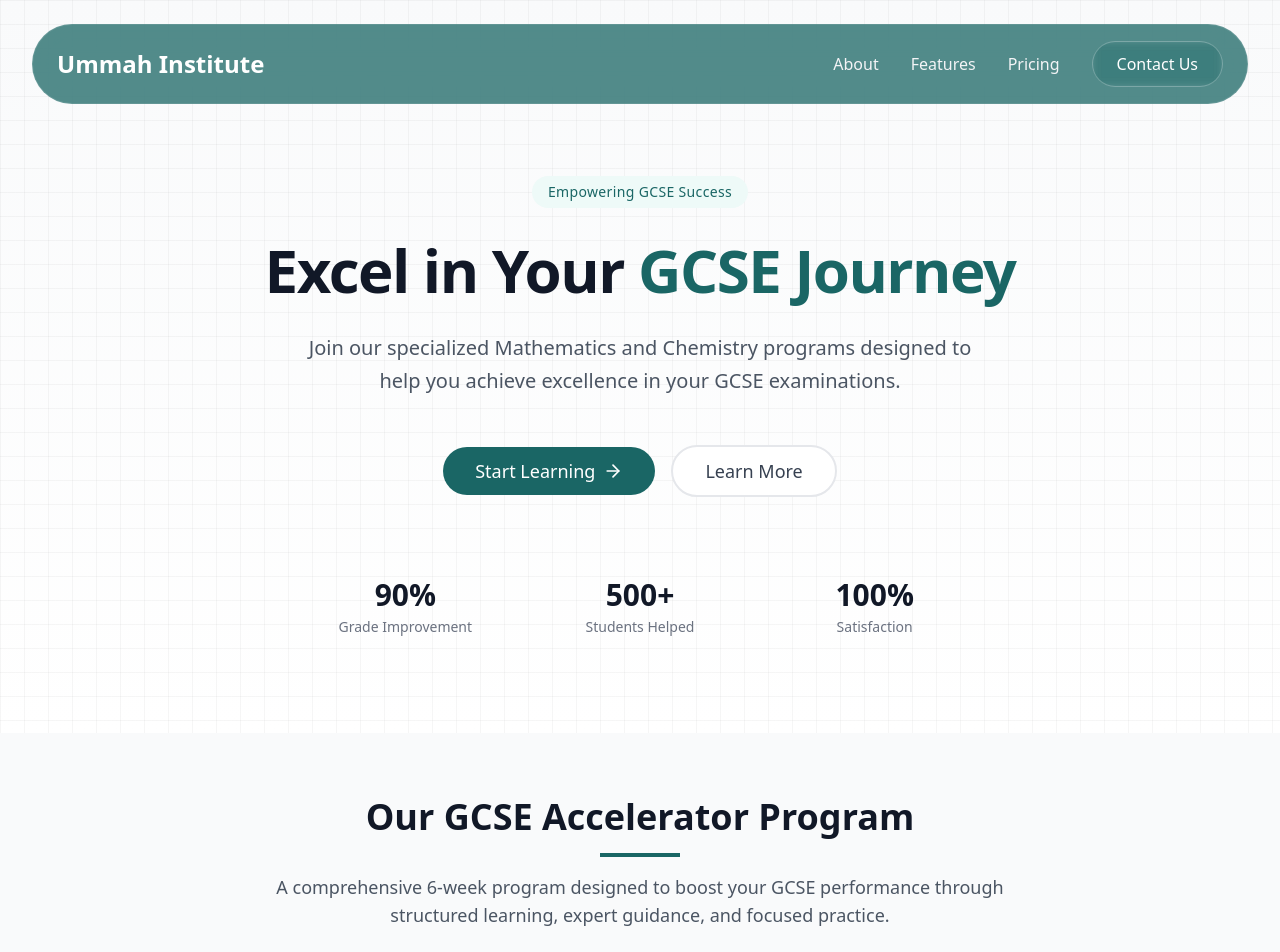
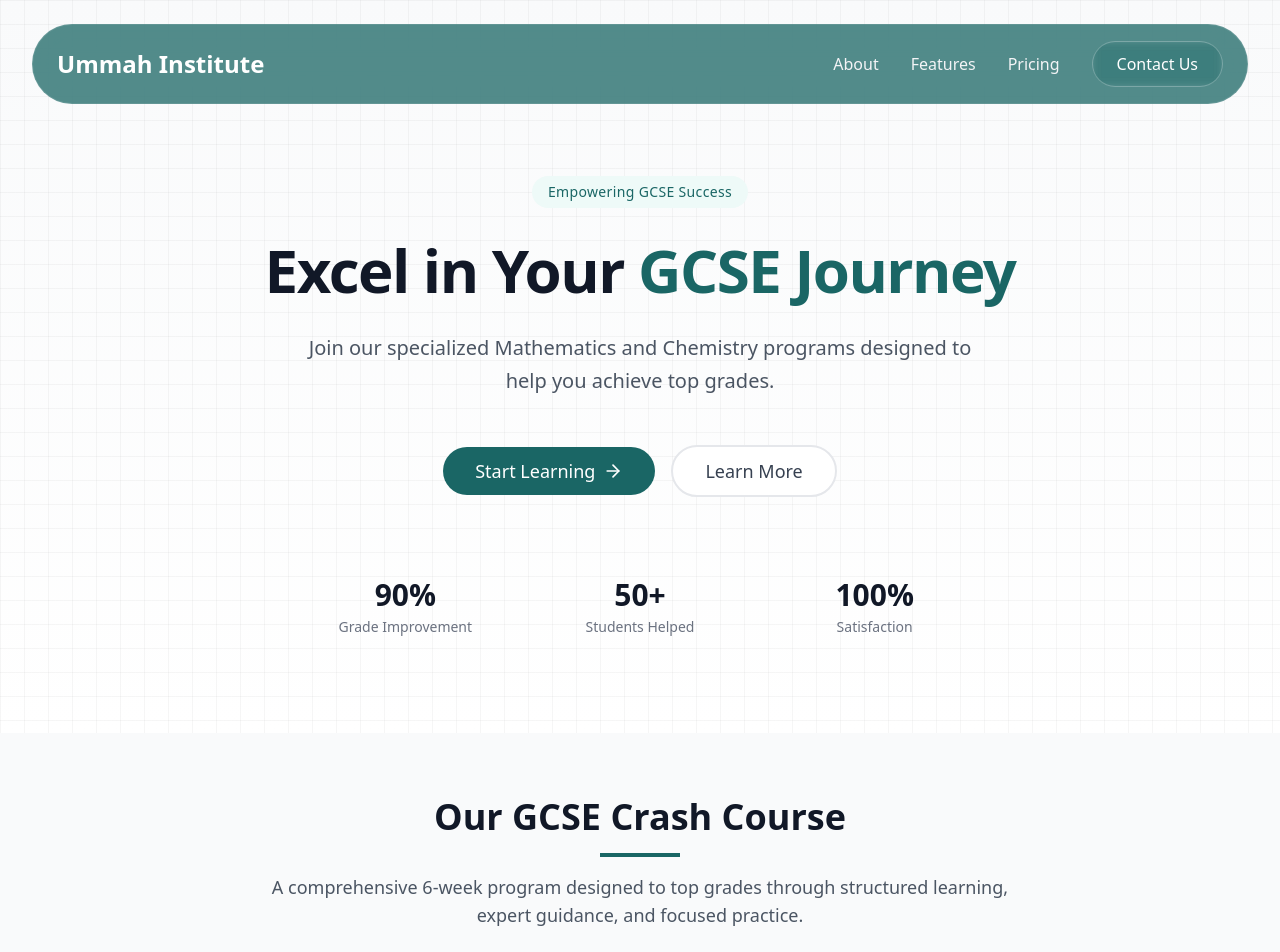
Before and after one commit to barakatofficial/ummah-institute, a React (Vite) app: page / in a window 1280 px wide. Shown: the top 952 px of the page. Built offline with nearby package versions, Linux system fonts and the light colour scheme.

Commit message:
Update Features and Hero components styling, update apple touch icon

```diff
--- a/src/components/Features.tsx
+++ b/src/components/Features.tsx
@@ -105,7 +105,7 @@ const Features: React.FC = () => {
             viewport={{ once: true }}
             transition={{ duration: 0.5 }}
           >
-            Our GCSE Accelerator Program
+            Our GCSE Crash Course
           </motion.h2>
           <div className="w-20 h-1 bg-teal-700 mx-auto my-4"></div>
           <motion.p
@@ -115,7 +115,7 @@ const Features: React.FC = () => {
             viewport={{ once: true }}
             transition={{ duration: 0.5, delay: 0.2 }}
           >
-            A comprehensive 6-week program designed to boost your GCSE performance through
+            A comprehensive 6-week program designed to top grades through
             structured learning, expert guidance, and focused practice.
           </motion.p>
         </div>
--- a/src/components/Hero.tsx
+++ b/src/components/Hero.tsx
@@ -46,7 +46,7 @@ const Hero: React.FC = () => {
             transition={{ delay: 0.7, duration: 0.8 }}
             className="text-xl text-gray-600 max-w-2xl mx-auto leading-relaxed"
           >
-            Join our specialized Mathematics and Chemistry programs designed to help you achieve excellence in your GCSE examinations.
+            Join our specialized Mathematics and Chemistry programs designed to help you achieve top grades.
           </motion.p>
 
           <motion.div
@@ -84,7 +84,7 @@ const Hero: React.FC = () => {
               <div className="text-sm mt-1">Grade Improvement</div>
             </div>
             <div className="text-center">
-              <div className="text-3xl font-bold text-gray-900">500+</div>
+              <div className="text-3xl font-bold text-gray-900">50+</div>
               <div className="text-sm mt-1">Students Helped</div>
             </div>
             <div className="text-center">
```
Also changed, not shown: public/apple-touch-icon.png.
